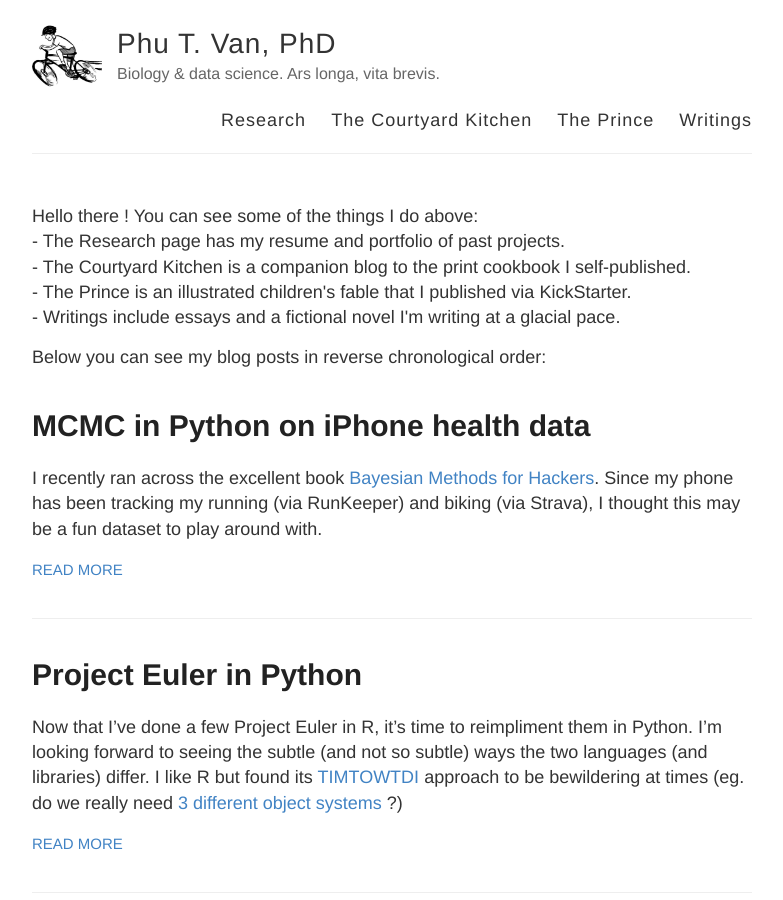
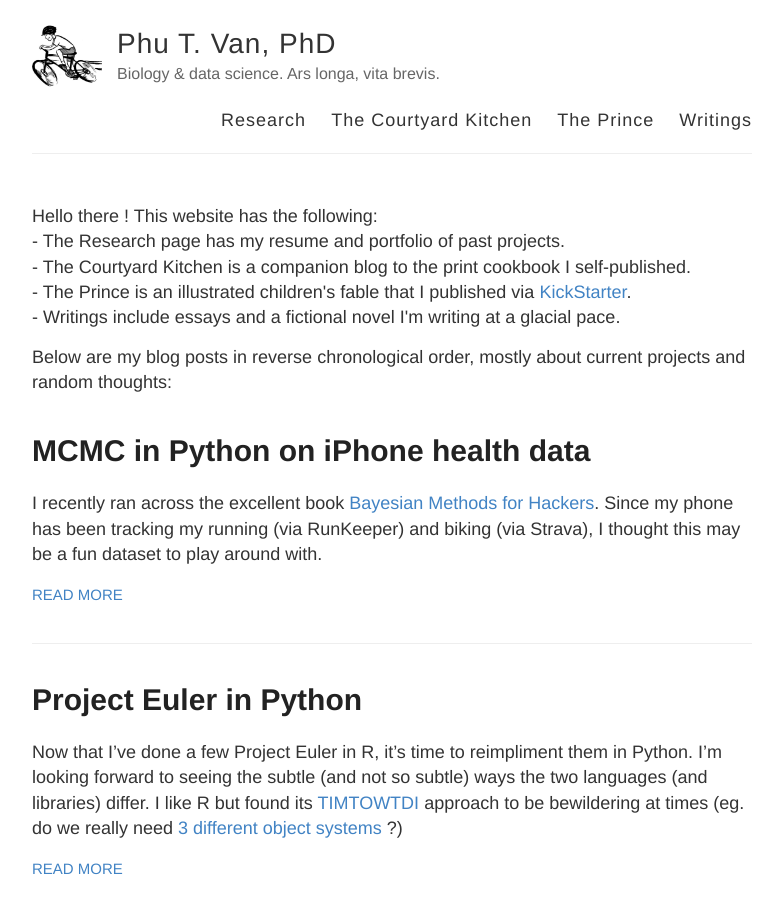
Before and after one commit to ptvan/ptvan.github.io, a Jekyll site: the page built from index.html, in a window 1280 px wide and 900 px high. Shown: the whole window, without its empty margins (248-1031 px from the left). Built offline with Jekyll 4.4.1, drawn with Linux system fonts in a browser that asks for light colours.

Commit message:
updated index.html

```diff
--- a/index.html
+++ b/index.html
@@ -2,13 +2,13 @@
 layout: default
 ---
 
-Hello there ! You can see some of the things I do above:
+Hello there ! This website has the following:
 <br>- The Research page has my resume and portfolio of past projects.
 <br>- The Courtyard Kitchen is a companion blog to the print cookbook I self-published.
-<br>- The Prince is an illustrated children's fable that I published via KickStarter.
+<br>- The Prince is an illustrated children's fable that I published via <a href="https://www.kickstarter.com/projects/1823550875/the-prince-an-illustrated-childrens-book">KickStarter</a>.
 <br>- Writings include essays and a fictional novel I'm writing at a glacial pace.
 
-<p>Below you can see my blog posts in reverse chronological order:
+<p>Below are my blog posts in reverse chronological order, mostly about current projects and random thoughts:
 
 <div class="posts">
   {% for post in site.posts %}
```
